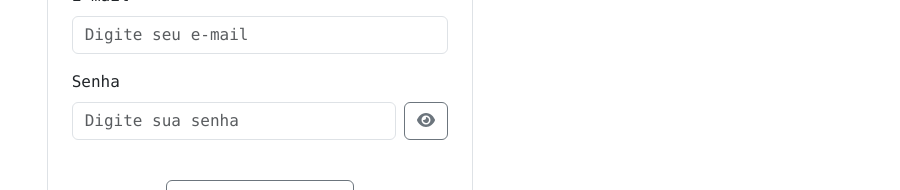
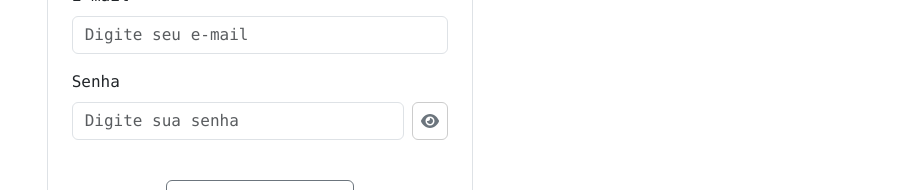
Before and after one commit to diogosvicente/ft_transcendence, a React (Vite) app in the folder client-pong/: page / in a window 1280 px wide. Shown: the part 383-573 px from the top of the page, without its empty margins (380-1280 px from the left). Built offline with nearby package versions, Linux system fonts and the light colour scheme.

Commit message:
fix: some feedback messages at LandingPage

```diff
--- a/client-pong/src/assets/styles/landingPage.css
+++ b/client-pong/src/assets/styles/landingPage.css
@@ -45,3 +45,33 @@
     font-size: 0.9rem;
     color: #555;
   }
+
+  .password-input-container {
+    display: flex;
+    align-items: center;
+    gap: 0.5rem; /* Espaçamento entre o input e o botão */
+  }
+
+  .password-eye-button {
+    display: flex;
+    align-items: center;
+    justify-content: center;
+    height: calc(2.25rem + 2px); /* Mesma altura do input */
+    padding: 0.5rem;
+    border: 1px solid #ccc;
+    border-radius: 0.375rem;
+    background-color: #fff;
+    cursor: pointer;
+    transition: background-color 0.2s ease;
+  }
+
+  .password-eye-button:hover {
+    background-color: #f8f9fa;
+  }
+
+  /* Div separada para o feedback */
+  .password-feedback {
+    margin-top: 0.5rem; /* Espaçamento em relação ao input */
+    color: #dc3545; /* Vermelho */
+    font-size: 0.875rem; /* Tamanho do texto */
+  }
--- a/client-pong/src/domain/landing/LandingPage.jsx
+++ b/client-pong/src/domain/landing/LandingPage.jsx
@@ -133,9 +133,13 @@ const LoginAndRegisterForm = () => {
   const handleLogin = async (event) => {
     event.preventDefault();
     setValidated(true);
-    setErrorMessage("");
+
+    if (!formData.email.trim() || !formData.password.trim()) {
+        return;
+    }
+
+    setErrorMessage(""); // Limpa mensagens de erro
     setSuccessMessage("");
-
     handleShow();
 
     try {
@@ -179,6 +183,7 @@ const LoginAndRegisterForm = () => {
     setErrorMessage("");
     setSuccessMessage("");
 
+
     // Validação de e-mail
     const emailRegex = /^[^\s@]+@[^\s@]+\.[^\s@]+$/;
     if (!emailRegex.test(formData.email)) {
@@ -217,8 +222,6 @@ const LoginAndRegisterForm = () => {
       );
 
       const data = await response.json();
-
-      console.log(data);
 
       if (response.ok) {
         setSuccessMessage(t("success_user_registered"));
@@ -381,12 +384,9 @@ const LoginAndRegisterForm = () => {
                 </Form.Control.Feedback>
               </Form.Group>
 
-              <Form.Group
-                className="mb-3 position-relative"
-                controlId={`formBasicPassword-${activeTab}`}
-              >
+              <Form.Group className="mb-3" controlId={`formBasicPassword-${activeTab}`}>
                 <Form.Label>{t("password_label")}</Form.Label>
-                <div className="d-flex">
+                <div className="password-input-container">
                   <Form.Control
                     required
                     type={showPassword ? "text" : "password"}
@@ -394,20 +394,20 @@ const LoginAndRegisterForm = () => {
                     name="password"
                     value={formData.password}
                     onChange={handleChange}
+                    isInvalid={validated && !formData.password.trim()} // Validação do campo
                   />
                   <Button
                     variant="outline-secondary"
-                    className="ms-2"
+                    className="password-eye-button"
                     onClick={handlePasswordToggle}
                   >
-                    <FontAwesomeIcon
-                      icon={showPassword ? faEyeSlash : faEye}
-                    />
+                    <FontAwesomeIcon icon={showPassword ? faEyeSlash : faEye} />
                   </Button>
                 </div>
-                <Form.Control.Feedback type="invalid">
-                  {t("required_field")}
-                </Form.Control.Feedback>
+                {/* Feedback separado em uma div própria */}
+                {validated && !formData.password.trim() && (
+                  <div className="password-feedback">{t("required_field")}</div>
+                )}
               </Form.Group>
 
               {is2FARequired && (
```
